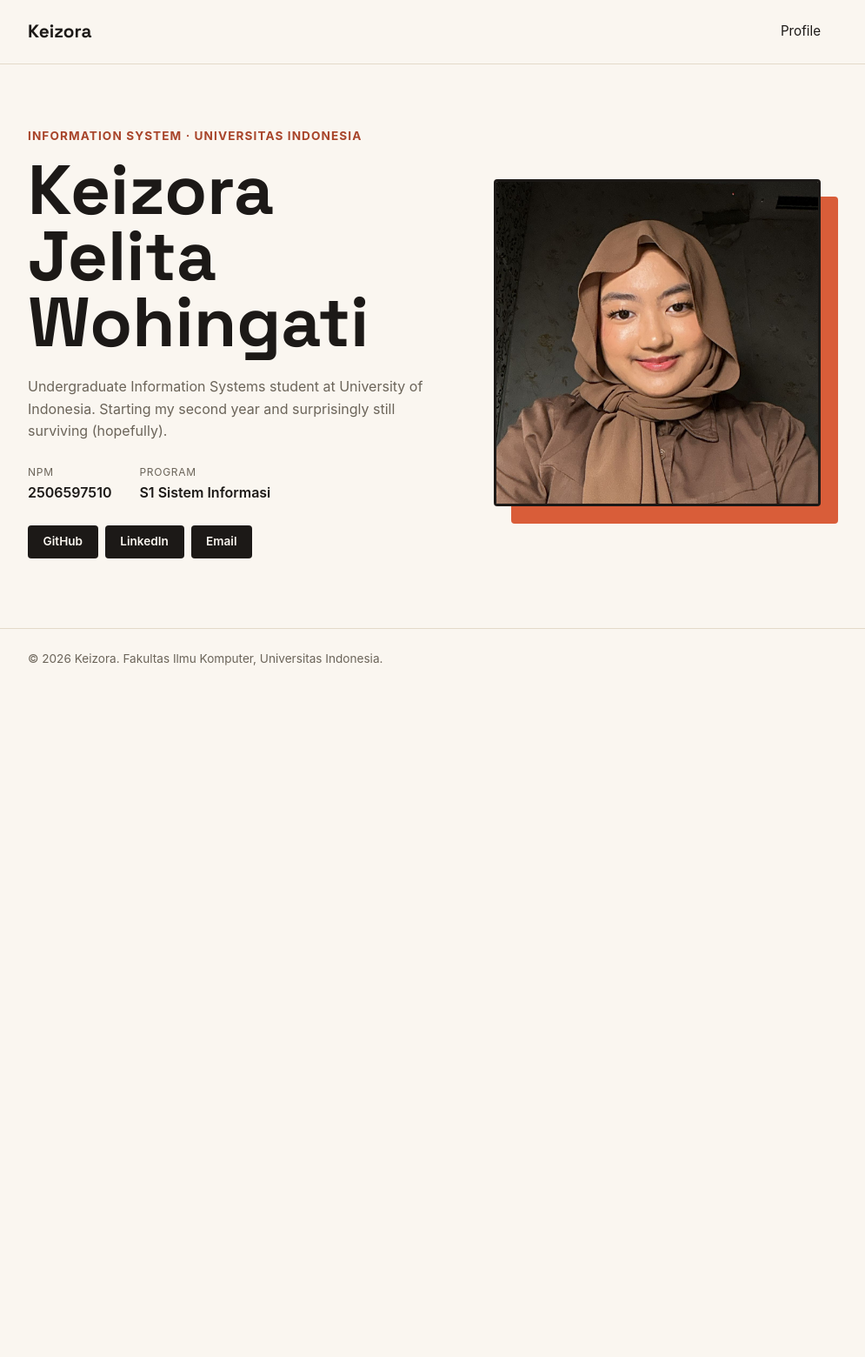
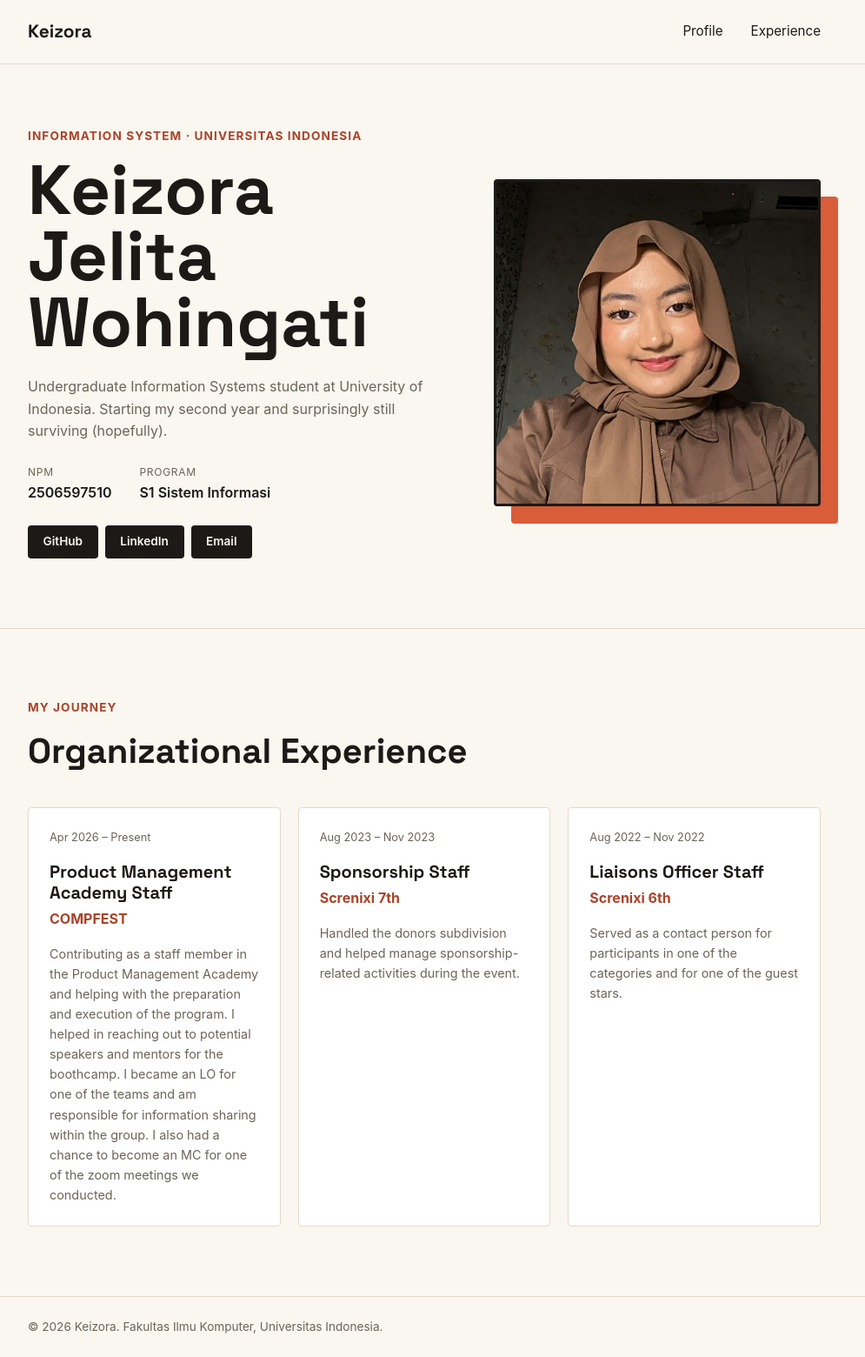
Before and after one commit to keizoraj/myportofolio, a Django app: page / in a window 1280 px wide. Shown: the whole page at 87% size, without its empty margins (152-1147 px from the left). Before the commit the page ends 765 px from the top, so only its background shows below. Run offline with Django 5.2, Linux system fonts and the light colour scheme.

Commit message:
feat: Tugas 1 Add Experience and Reflection

```diff
--- a/static/css/style.css
+++ b/static/css/style.css
@@ -147,6 +147,71 @@ h1, .brand {
     position: relative;
 }
 
+/* Experience section */
+
+.experience {
+    padding: 5rem 0;
+    border-top: 1px solid var(--line);
+}
+
+.section-kicker {
+    font-size: 0.85rem;
+    letter-spacing: 0.08em;
+    text-transform: uppercase;
+    color: var(--accent-dark);
+    font-weight: 700;
+    margin-bottom: 0.5rem;
+}
+
+.experience h2 {
+    font-family: "Space Grotesk", -apple-system, sans-serif;
+    font-size: 2.5rem;
+    margin-bottom: 2rem;
+}
+
+.experience-grid {
+    display: grid;
+    grid-template-columns: repeat(3, 1fr);
+    gap: 1.25rem;
+}
+
+.experience-card {
+    background-color: white;
+    border: 1px solid var(--line);
+    border-radius: var(--radius);
+    padding: 1.5rem;
+    transition: transform 0.2s ease, box-shadow 0.2s ease;
+}
+
+.experience-card:hover {
+    transform: translateY(-5px);
+    box-shadow: 6px 6px 0 var(--accent);
+}
+
+.experience-date {
+    font-size: 0.8rem;
+    color: var(--text-muted);
+    margin-bottom: 1rem;
+}
+
+.experience-card h3 {
+    font-family: "Space Grotesk", -apple-system, sans-serif;
+    font-size: 1.25rem;
+    line-height: 1.2;
+    margin-bottom: 0.35rem;
+}
+
+.experience-organization {
+    color: var(--accent-dark);
+    font-weight: 700;
+    margin-bottom: 1rem;
+}
+
+.experience-description {
+    color: var(--text-muted);
+    font-size: 0.9rem;
+}
+
 .photo-block {
     position: absolute;
     top: 1.25rem;
@@ -192,4 +257,12 @@ h1, .brand {
     .social-links {
         justify-content: flex-start;
     }
+
+    .experience-grid {
+        grid-template-columns: 1fr;
+    }
+
+    .experience h2 {
+        font-size: 2rem;
+    }
 }
--- a/templates/index.html
+++ b/templates/index.html
@@ -15,6 +15,7 @@
             <a href="#profile" class="brand">Keizora</a>
             <nav>
                 <a href="#profile">Profile</a>
+                <a href="#experience">Experience</a>
             </nav>
         </div>
     </header>
@@ -50,6 +51,51 @@
                 </div>
             </div>
         </section>
+
+        <section class="experience" id="experience">
+            <div class="container">
+                <p class="section-kicker">My Journey</p>
+                <h2>Organizational Experience</h2>
+
+                <div class="experience-grid">
+
+                    <article class="experience-card">
+                        <p class="experience-date">Apr 2026 – Present</p>
+                        <h3>Product Management Academy Staff</h3>
+                        <p class="experience-organization">COMPFEST</p>
+                        <p class="experience-description">
+                            Contributing as a staff member in the Product Management Academy
+                            and helping with the preparation and execution of the program. I helped
+                            in reaching out to potential speakers and mentors for the boothcamp. I became
+                            an LO for one of the teams and am responsible for information sharing within the group.
+                            I also had a chance to become an MC for one of the zoom meetings we conducted.
+                        </p>
+                    </article>
+
+                    <article class="experience-card">
+                        <p class="experience-date">Aug 2023 – Nov 2023</p>
+                        <h3>Sponsorship Staff</h3>
+                        <p class="experience-organization">Screnixi 7th</p>
+                        <p class="experience-description">
+                            Handled the donors subdivision and helped manage sponsorship-related
+                            activities during the event.
+                        </p>
+                    </article>
+
+                    <article class="experience-card">
+                        <p class="experience-date">Aug 2022 – Nov 2022</p>
+                        <h3>Liaisons Officer Staff</h3>
+                        <p class="experience-organization">Screnixi 6th</p>
+                        <p class="experience-description">
+                            Served as a contact person for participants in one of the categories
+                            and for one of the guest stars.
+                        </p>
+                    </article>
+
+                </div>
+            </div>
+        </section>
+
     </main>
 
     <footer class="site-footer">
```
Also changed, not shown: README.md.
